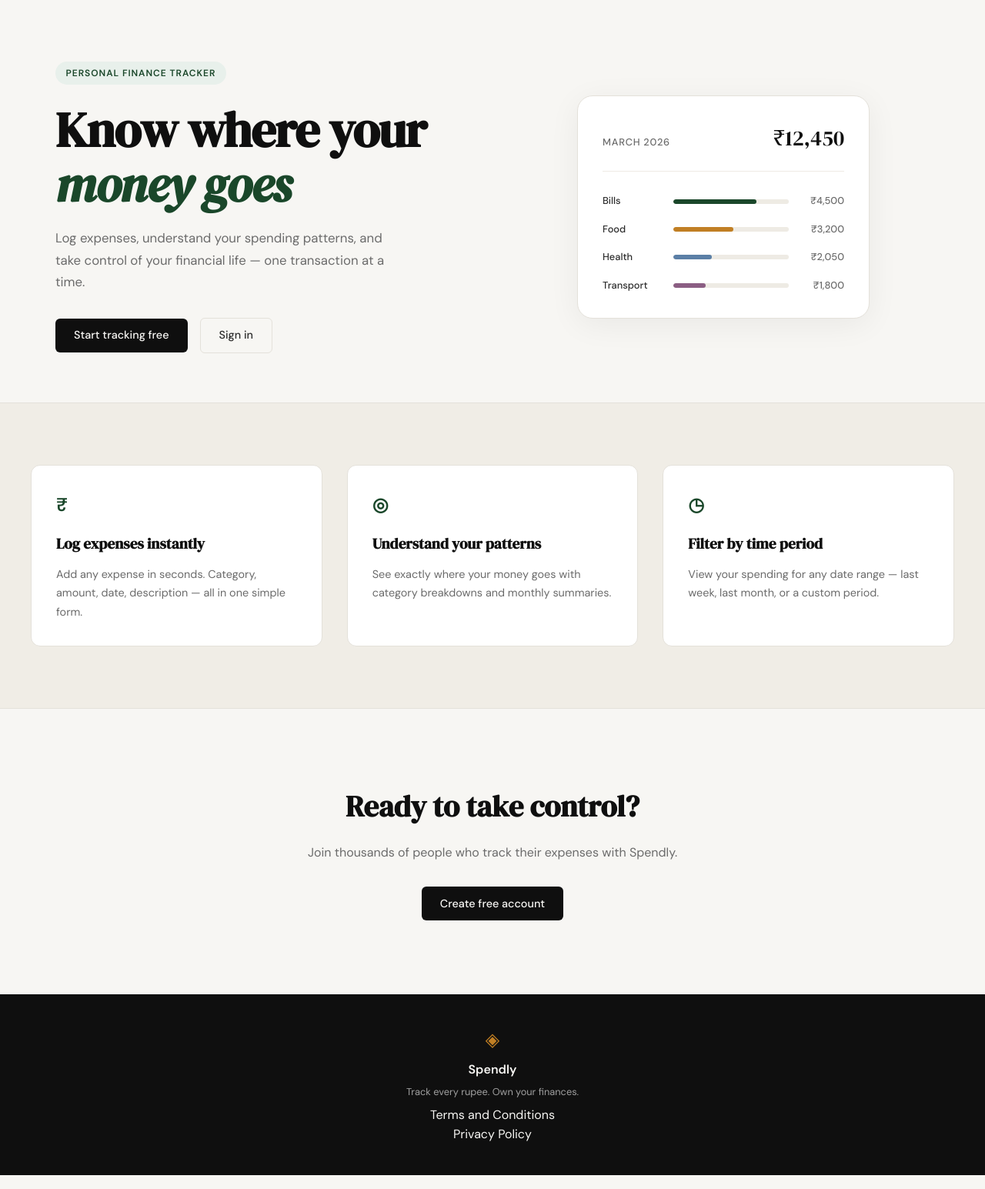
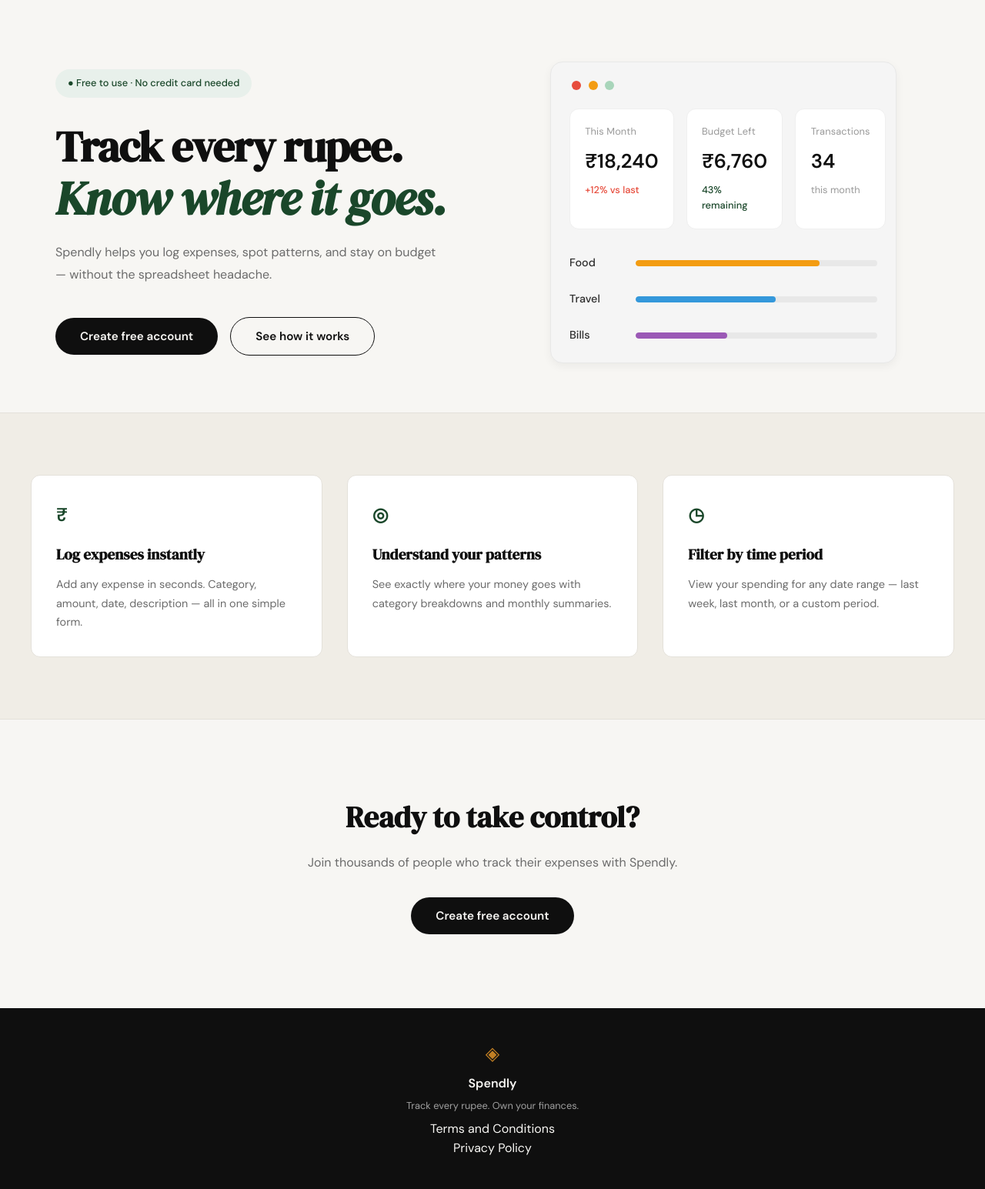
Before and after one commit to prathamverma618/spendly, a Flask app: page / in a window 1280 px wide. Shown: the part 61-1606 px from the top of the page at 77% size. Run offline with Flask 3, Linux system fonts and the light colour scheme.

Commit message:
landing: redesign hero section to match new design
- Update hero badge to 'Free to use · No credit card needed'
- Rewrite hero title: 'Track every rupee.' + 'Know where it goes.'
- Update hero subtitle and button text
- Replace mock card with new dashboard design:
  - Add window control buttons (red/yellow/green dots)
  - Add three stat cards (This month, Budget left, Transactions)
  - Simplify to three category bars (Food, Travel, Bills)
- Create landing.css with hero-specific styles
- Update base.html to include landing.css

Co-Authored-By: Claude Code <noreply@anthropic.com>

```diff
--- /dev/null
+++ b/static/css/landing.css
@@ -0,0 +1,317 @@
+/* ================================================================== */
+/* Landing Page Hero Section - Specific Styles                        */
+/* ================================================================== */
+
+/* Hero Section Container */
+.hero-inner {
+    display: flex;
+    flex-direction: column;
+    align-items: flex-start;
+}
+
+/* Hero Title Adjustments */
+.hero-title {
+    font-family: var(--font-display);
+    font-size: clamp(2.5rem, 5vw, 3.5rem);
+    line-height: 1.15;
+    letter-spacing: -0.02em;
+    color: var(--ink);
+    margin-bottom: 1.25rem;
+    font-weight: 700;
+}
+
+.hero-title em {
+    font-style: italic;
+    color: var(--accent);
+    font-size: 1.1em;
+}
+
+/* Hero Subtitle */
+.hero-subtitle {
+    font-size: 1rem;
+    color: var(--ink-muted);
+    line-height: 1.8;
+    max-width: 500px;
+    margin-bottom: 2.5rem;
+    text-align: left;
+}
+
+/* Hero Actions - Button Group */
+.hero-actions {
+    display: flex;
+    gap: 1rem;
+    align-items: center;
+}
+
+/* Primary Button - Create free account */
+.btn-primary {
+    display: inline-block;
+    background: var(--ink);
+    color: var(--paper);
+    padding: 0.75rem 2rem;
+    border-radius: 999px;
+    font-family: var(--font-body);
+    font-size: 0.95rem;
+    font-weight: 600;
+    cursor: pointer;
+    border: none;
+    transition: background 0.2s;
+    text-decoration: none;
+}
+
+.btn-primary:hover {
+    background: var(--accent);
+}
+
+/* Ghost Button - See how it works */
+.btn-ghost {
+    display: inline-block;
+    background: transparent;
+    color: var(--ink);
+    padding: 0.75rem 2rem;
+    border-radius: 999px;
+    font-size: 0.95rem;
+    font-weight: 600;
+    border: 1px solid var(--ink);
+    transition: all 0.2s;
+    text-decoration: none;
+}
+
+.btn-ghost:hover {
+    border-color: var(--accent);
+    color: var(--accent);
+    background: transparent;
+}
+
+/* Mock Card Container - Dashboard Visual */
+.mock-card {
+    background: #f5f5f5;
+    border: 1px solid #e8e8e8;
+    border-radius: 16px;
+    padding: 1.5rem;
+    width: 100%;
+    max-width: 450px;
+    box-shadow: 0 4px 12px rgba(0, 0, 0, 0.05);
+}
+
+/* Window Control Buttons */
+.mock-window-buttons {
+    display: flex;
+    gap: 0.6rem;
+    margin-bottom: 1.5rem;
+    padding-left: 0.2rem;
+}
+
+.window-btn {
+    width: 12px;
+    height: 12px;
+    border-radius: 50%;
+    display: block;
+}
+
+.window-btn-red {
+    background: #e74c3c;
+}
+
+.window-btn-yellow {
+    background: #f39c12;
+}
+
+.window-btn-green {
+    background: #a8d5ba;
+}
+
+/* Stats Grid - Three metric cards */
+.mock-stats {
+    display: grid;
+    grid-template-columns: 1fr 1fr 1fr;
+    gap: 1rem;
+    margin-bottom: 2rem;
+}
+
+.stat-card {
+    background: #ffffff;
+    border: 1px solid #efefef;
+    border-radius: 12px;
+    padding: 1.2rem;
+    text-align: left;
+}
+
+.stat-label {
+    font-size: 0.8rem;
+    color: #999;
+    text-transform: capitalize;
+    margin-bottom: 0.5rem;
+    letter-spacing: 0.01em;
+}
+
+.stat-value {
+    font-family: var(--font-body);
+    font-size: 1.6rem;
+    font-weight: 700;
+    color: var(--ink);
+    margin-bottom: 0.4rem;
+}
+
+.stat-change {
+    font-size: 0.8rem;
+    color: #999;
+}
+
+.stat-change-red {
+    color: #e74c3c;
+    font-weight: 500;
+}
+
+.stat-change-green {
+    color: var(--accent);
+    font-weight: 500;
+}
+
+/* Category Bars - Horizontal progress bars */
+.mock-bars {
+    display: flex;
+    flex-direction: column;
+    gap: 1.5rem;
+}
+
+.mock-bar-row {
+    display: grid;
+    grid-template-columns: 70px 1fr;
+    align-items: center;
+    gap: 1rem;
+}
+
+.mock-cat {
+    font-size: 0.9rem;
+    font-weight: 500;
+    color: var(--ink-soft);
+}
+
+.mock-bar-track {
+    height: 8px;
+    background: #e8e8e8;
+    border-radius: 999px;
+    overflow: hidden;
+}
+
+.mock-bar {
+    height: 100%;
+    background: var(--accent);
+    border-radius: 999px;
+    transition: width 0.6s ease;
+}
+
+.mock-bar-orange {
+    background: #f39c12;
+}
+
+.mock-bar-blue {
+    background: #3498db;
+}
+
+.mock-bar-purple {
+    background: #9b59b6;
+}
+
+/* ================================================================== */
+/* Responsive Design                                                  */
+/* ================================================================== */
+
+@media (max-width: 1024px) {
+    .hero {
+        grid-template-columns: 1fr;
+        text-align: center;
+        gap: 3rem;
+    }
+
+    .hero-inner {
+        align-items: center;
+    }
+
+    .hero-subtitle {
+        max-width: 100%;
+        text-align: center;
+    }
+
+    .hero-actions {
+        justify-content: center;
+    }
+
+    .mock-card {
+        max-width: 100%;
+    }
+}
+
+@media (max-width: 768px) {
+    .hero {
+        padding: 3rem 1.5rem 2rem;
+    }
+
+    .hero-title {
+        font-size: clamp(2rem, 4vw, 2.5rem);
+    }
+
+    .hero-subtitle {
+        font-size: 0.95rem;
+    }
+
+    .mock-stats {
+        grid-template-columns: 1fr;
+        gap: 0.8rem;
+    }
+
+    .mock-bars {
+        gap: 1rem;
+    }
+
+    .mock-bar-row {
+        gap: 0.8rem;
+    }
+}
+
+@media (max-width: 480px) {
+    .hero {
+        padding: 2rem 1rem 1.5rem;
+        gap: 2rem;
+    }
+
+    .hero-title {
+        font-size: 1.8rem;
+        margin-bottom: 1rem;
+    }
+
+    .hero-subtitle {
+        font-size: 0.9rem;
+        margin-bottom: 1.5rem;
+    }
+
+    .hero-actions {
+        flex-direction: column;
+        width: 100%;
+    }
+
+    .btn-primary,
+    .btn-ghost {
+        width: 100%;
+        text-align: center;
+        padding: 0.7rem 1.5rem;
+    }
+
+    .mock-card {
+        max-width: 100%;
+        padding: 1rem;
+    }
+
+    .mock-stats {
+        gap: 0.6rem;
+    }
+
+    .stat-card {
+        padding: 0.8rem;
+    }
+
+    .stat-value {
+        font-size: 1.3rem;
+    }
+}
--- a/static/css/style.css
+++ b/static/css/style.css
@@ -137,13 +137,13 @@ a { color: inherit; text-decoration: none; }
     display: inline-block;
     background: var(--accent-light);
     color: var(--accent);
-    font-size: 0.75rem;
-    font-weight: 600;
-    letter-spacing: 0.08em;
-    text-transform: uppercase;
-    padding: 0.35rem 0.85rem;
+    font-size: 0.8rem;
+    font-weight: 500;
+    letter-spacing: 0;
+    text-transform: none;
+    padding: 0.5rem 1rem;
     border-radius: 999px;
-    margin-bottom: 1.5rem;
+    margin-bottom: 2rem;
 }
 
 .hero-title {
@@ -187,52 +187,82 @@ a { color: inherit; text-decoration: none; }
     background: var(--paper-card);
     border: 1px solid var(--border);
     border-radius: var(--radius-lg);
-    padding: 2rem;
+    padding: 1.5rem;
     width: 100%;
-    max-width: 380px;
+    max-width: 420px;
     box-shadow: 0 8px 40px rgba(0,0,0,0.06);
 }
 
-.mock-card-header {
+.mock-window-buttons {
     display: flex;
-    justify-content: space-between;
-    align-items: baseline;
-    margin-bottom: 1.75rem;
-    padding-bottom: 1.25rem;
-    border-bottom: 1px solid var(--border-soft);
+    gap: 0.6rem;
+    margin-bottom: 1.5rem;
 }
 
-.mock-label {
-    font-size: 0.8rem;
-    font-weight: 500;
-    color: var(--ink-muted);
-    text-transform: uppercase;
-    letter-spacing: 0.06em;
+.window-btn {
+    width: 12px;
+    height: 12px;
+    border-radius: 50%;
 }
 
-.mock-total {
-    font-family: var(--font-display);
-    font-size: 1.75rem;
-    color: var(--ink);
+.window-btn-red { background: #e74c3c; }
+.window-btn-yellow { background: #f39c12; }
+.window-btn-green { background: #a8d5ba; }
+
+.mock-stats {
+    display: grid;
+    grid-template-columns: 1fr 1fr 1fr;
+    gap: 1rem;
+    margin-bottom: 2rem;
 }
 
-.mock-bars { display: flex; flex-direction: column; gap: 1rem; }
+.stat-card {
+    background: #fafafa;
+    border: 1px solid var(--border-soft);
+    border-radius: var(--radius-md);
+    padding: 1rem;
+}
+
+.stat-label {
+    font-size: 0.75rem;
+    color: var(--ink-faint);
+    text-transform: capitalize;
+    margin-bottom: 0.4rem;
+}
+
+.stat-value {
+    font-family: var(--font-display);
+    font-size: 1.5rem;
+    font-weight: 700;
+    color: var(--ink);
+    margin-bottom: 0.3rem;
+}
+
+.stat-change {
+    font-size: 0.75rem;
+    color: var(--ink-muted);
+}
+
+.stat-change-red { color: #e74c3c; }
+.stat-change-green { color: var(--accent); }
+
+.mock-bars { display: flex; flex-direction: column; gap: 1.2rem; }
 
 .mock-bar-row {
     display: grid;
-    grid-template-columns: 80px 1fr 60px;
+    grid-template-columns: 60px 1fr;
     align-items: center;
-    gap: 0.75rem;
+    gap: 1rem;
 }
 
 .mock-cat {
-    font-size: 0.8rem;
+    font-size: 0.85rem;
     font-weight: 500;
     color: var(--ink-soft);
 }
 
 .mock-bar-track {
-    height: 6px;
+    height: 8px;
     background: var(--border-soft);
     border-radius: 999px;
     overflow: hidden;
@@ -245,16 +275,12 @@ a { color: inherit; text-decoration: none; }
     transition: width 0.6s ease;
 }
 
+.mock-bar-orange { background: #f39c12; }
+.mock-bar-blue { background: #3498db; }
+.mock-bar-purple { background: #9b59b6; }
 .mock-bar-2 { background: var(--accent-2); }
 .mock-bar-3 { background: #5b7fa6; }
 .mock-bar-4 { background: #8b5e83; }
-
-.mock-amt {
-    font-size: 0.8rem;
-    font-weight: 500;
-    color: var(--ink-muted);
-    text-align: right;
-}
 
 /* ------------------------------------------------------------------ */
 /* Buttons                                                             */
--- a/templates/base.html
+++ b/templates/base.html
@@ -8,6 +8,7 @@
     <link rel="preconnect" href="https://fonts.gstatic.com" crossorigin>
     <link href="https://fonts.googleapis.com/css2?family=DM+Serif+Display:ital@0;1&family=DM+Sans:wght@300;400;500;600&display=swap" rel="stylesheet">
     <link rel="stylesheet" href="{{ url_for('static', filename='css/style.css') }}">
+    <link rel="stylesheet" href="{{ url_for('static', filename='css/landing.css') }}">
     {% block head %}{% endblock %}
 </head>
 <body>
--- a/templates/landing.html
+++ b/templates/landing.html
@@ -6,55 +6,61 @@
 
 <section class="hero">
     <div class="hero-inner">
-        <div class="hero-badge">Personal Finance Tracker</div>
+        <div class="hero-badge">● Free to use · No credit card needed</div>
         <h1 class="hero-title">
-            Know where your<br>
-            <em>money goes</em>
+            Track every rupee.<br>
+            <em>Know where it goes.</em>
         </h1>
         <p class="hero-subtitle">
-            Log expenses, understand your spending patterns,
-            and take control of your financial life —
-            one transaction at a time.
+            Spendly helps you log expenses, spot patterns, and stay on budget — without the spreadsheet headache.
         </p>
         <div class="hero-actions">
-            <a href="{{ url_for('register') }}" class="btn-primary">Start tracking free</a>
-            <a href="{{ url_for('login') }}" class="btn-ghost">Sign in</a>
+            <a href="{{ url_for('register') }}" class="btn-primary">Create free account</a>
+            <a href="{{ url_for('login') }}" class="btn-ghost">See how it works</a>
         </div>
     </div>
     <div class="hero-visual">
         <div class="mock-card">
-            <div class="mock-card-header">
-                <span class="mock-label">March 2026</span>
-                <span class="mock-total">₹12,450</span>
+            <div class="mock-window-buttons">
+                <span class="window-btn window-btn-red"></span>
+                <span class="window-btn window-btn-yellow"></span>
+                <span class="window-btn window-btn-green"></span>
+            </div>
+            <div class="mock-stats">
+                <div class="stat-card">
+                    <div class="stat-label">This month</div>
+                    <div class="stat-value">₹18,240</div>
+                    <div class="stat-change stat-change-red">+12% vs last</div>
+                </div>
+                <div class="stat-card">
+                    <div class="stat-label">Budget left</div>
+                    <div class="stat-value">₹6,760</div>
+                    <div class="stat-change stat-change-green">43% remaining</div>
+                </div>
+                <div class="stat-card">
+                    <div class="stat-label">Transactions</div>
+                    <div class="stat-value">34</div>
+                    <div class="stat-change">this month</div>
+                </div>
             </div>
             <div class="mock-bars">
                 <div class="mock-bar-row">
+                    <span class="mock-cat">Food</span>
+                    <div class="mock-bar-track">
+                        <div class="mock-bar mock-bar-orange" style="width: 76%"></div>
+                    </div>
+                </div>
+                <div class="mock-bar-row">
+                    <span class="mock-cat">Travel</span>
+                    <div class="mock-bar-track">
+                        <div class="mock-bar mock-bar-blue" style="width: 58%"></div>
+                    </div>
+                </div>
+                <div class="mock-bar-row">
                     <span class="mock-cat">Bills</span>
                     <div class="mock-bar-track">
-                        <div class="mock-bar" style="width: 72%"></div>
+                        <div class="mock-bar mock-bar-purple" style="width: 38%"></div>
                     </div>
-                    <span class="mock-amt">₹4,500</span>
-                </div>
-                <div class="mock-bar-row">
-                    <span class="mock-cat">Food</span>
-                    <div class="mock-bar-track">
-                        <div class="mock-bar mock-bar-2" style="width: 52%"></div>
-                    </div>
-                    <span class="mock-amt">₹3,200</span>
-                </div>
-                <div class="mock-bar-row">
-                    <span class="mock-cat">Health</span>
-                    <div class="mock-bar-track">
-                        <div class="mock-bar mock-bar-3" style="width: 33%"></div>
-                    </div>
-                    <span class="mock-amt">₹2,050</span>
-                </div>
-                <div class="mock-bar-row">
-                    <span class="mock-cat">Transport</span>
-                    <div class="mock-bar-track">
-                        <div class="mock-bar mock-bar-4" style="width: 28%"></div>
-                    </div>
-                    <span class="mock-amt">₹1,800</span>
                 </div>
             </div>
         </div>
```
